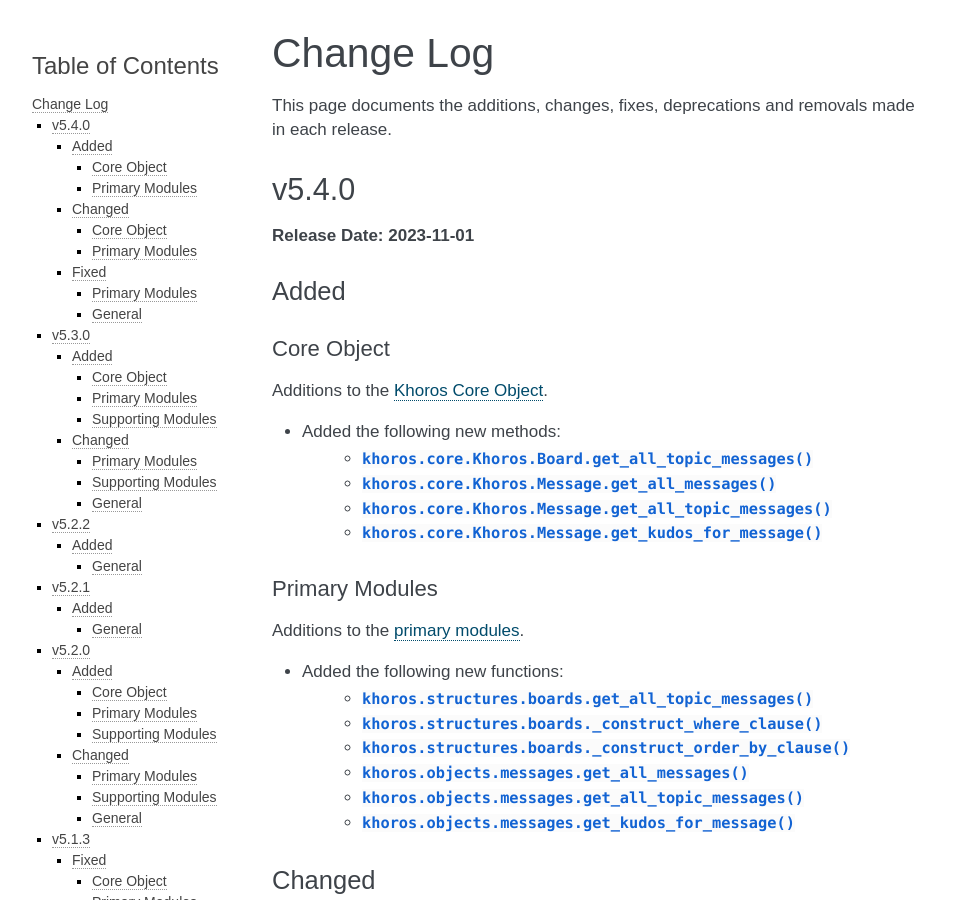
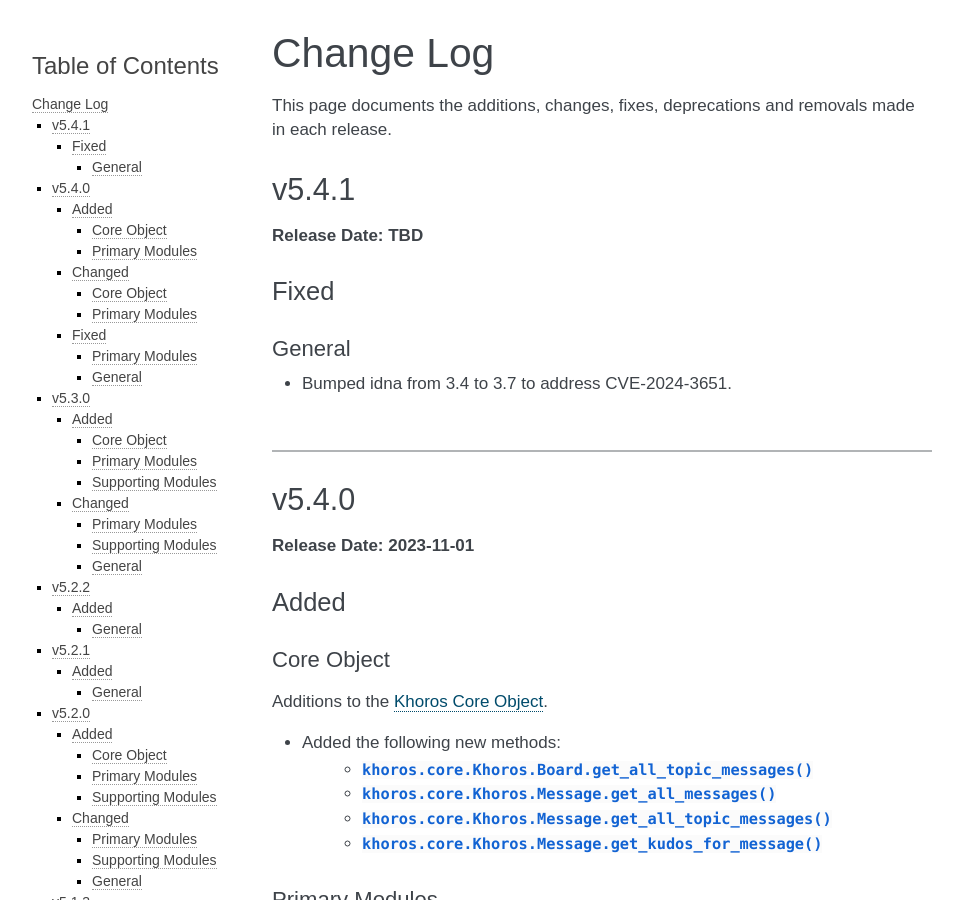
Before and after one commit to jeffshurtliff/khoros, a Sphinx documentation site: the page built from docs/changelog.rst, in a window 1280 px wide and 900 px high. Shown: the whole window, without its empty margins (148-1111 px from the left). Built offline with Sphinx 7.4.7, drawn with Linux system fonts in a browser that asks for light colours.

Commit message:
Updated changelog.rst to reflect changes in 5.4.1

```diff
--- a/docs/changelog.rst
+++ b/docs/changelog.rst
@@ -2,6 +2,22 @@
 Change Log
 ##########
 This page documents the additions, changes, fixes, deprecations and removals made in each release.
+
+******
+v5.4.1
+******
+**Release Date: TBD**
+
+Fixed
+=====
+
+General
+-------
+* Bumped idna from 3.4 to 3.7 to address CVE-2024-3651.
+
+|
+
+-----
 
 ******
 v5.4.0
```
